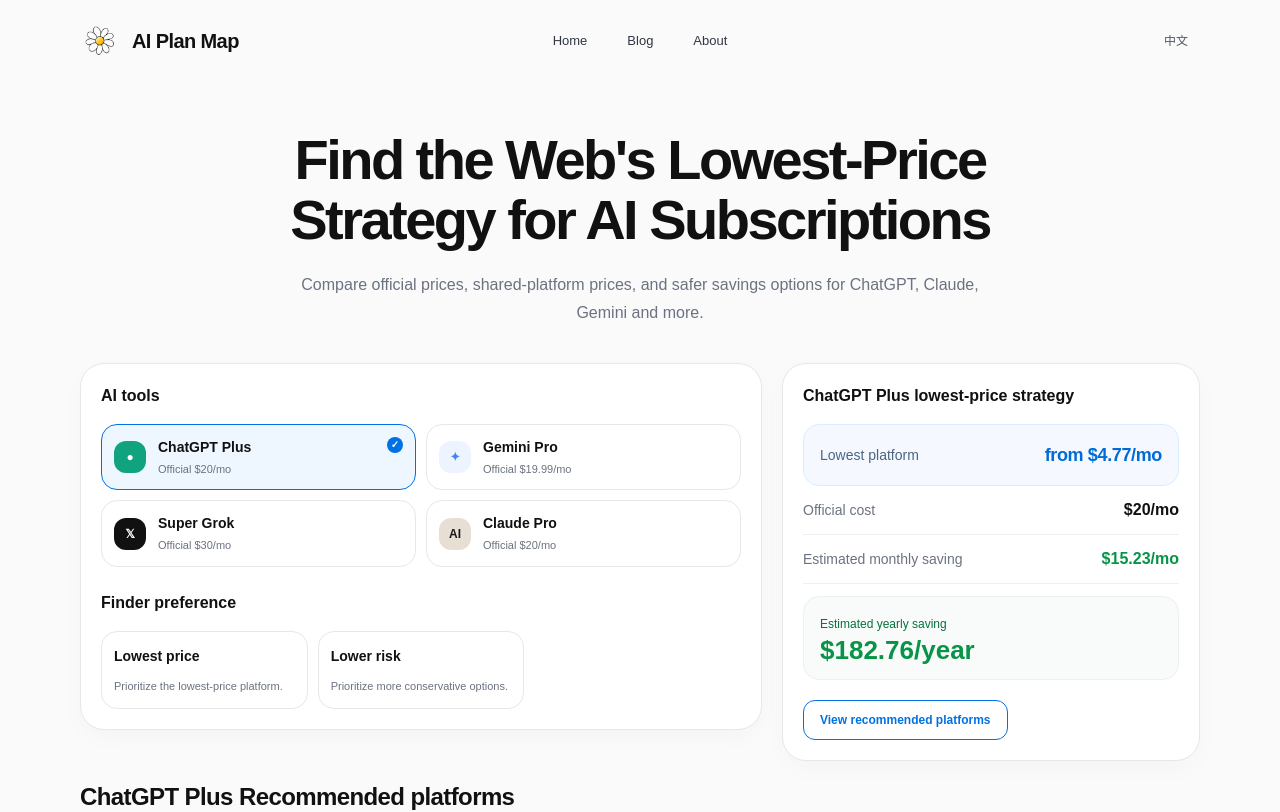
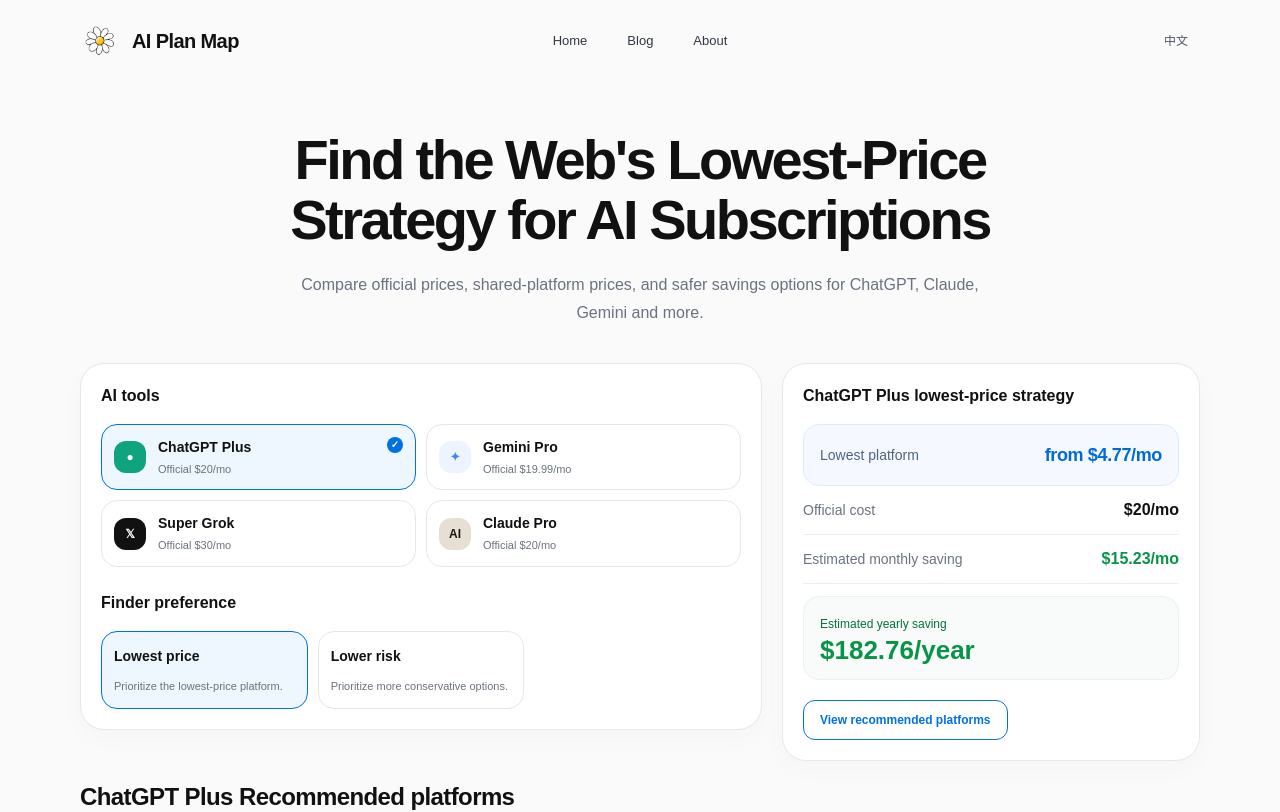
Before and after one commit to Maria33123/aiplanmap, a Next.js app: page / in a window 1280 px wide. Shown: the top 812 px of the page. Built offline with nearby package versions, Linux system fonts and the light colour scheme; no server answers.

Commit message:
Change default preferenceId from 'balanced' to 'lowest'

```diff
--- a/components/HomeFinderSection.tsx
+++ b/components/HomeFinderSection.tsx
@@ -75,7 +75,7 @@
   const copy = homeFinderCopy[locale];
   const [selectedToolId, setSelectedToolId] =
     useState<FinderTool["id"]>("chatgpt-plus");
-  const [preferenceId, setPreferenceId] = useState<FinderPreferenceId>("balanced");
+  const [preferenceId, setPreferenceId] = useState<FinderPreferenceId>("lowest");
 
   const selectedTool = useMemo(
     () => finderTools.find((tool) => tool.id === selectedToolId) ?? finderTools[0],
```
